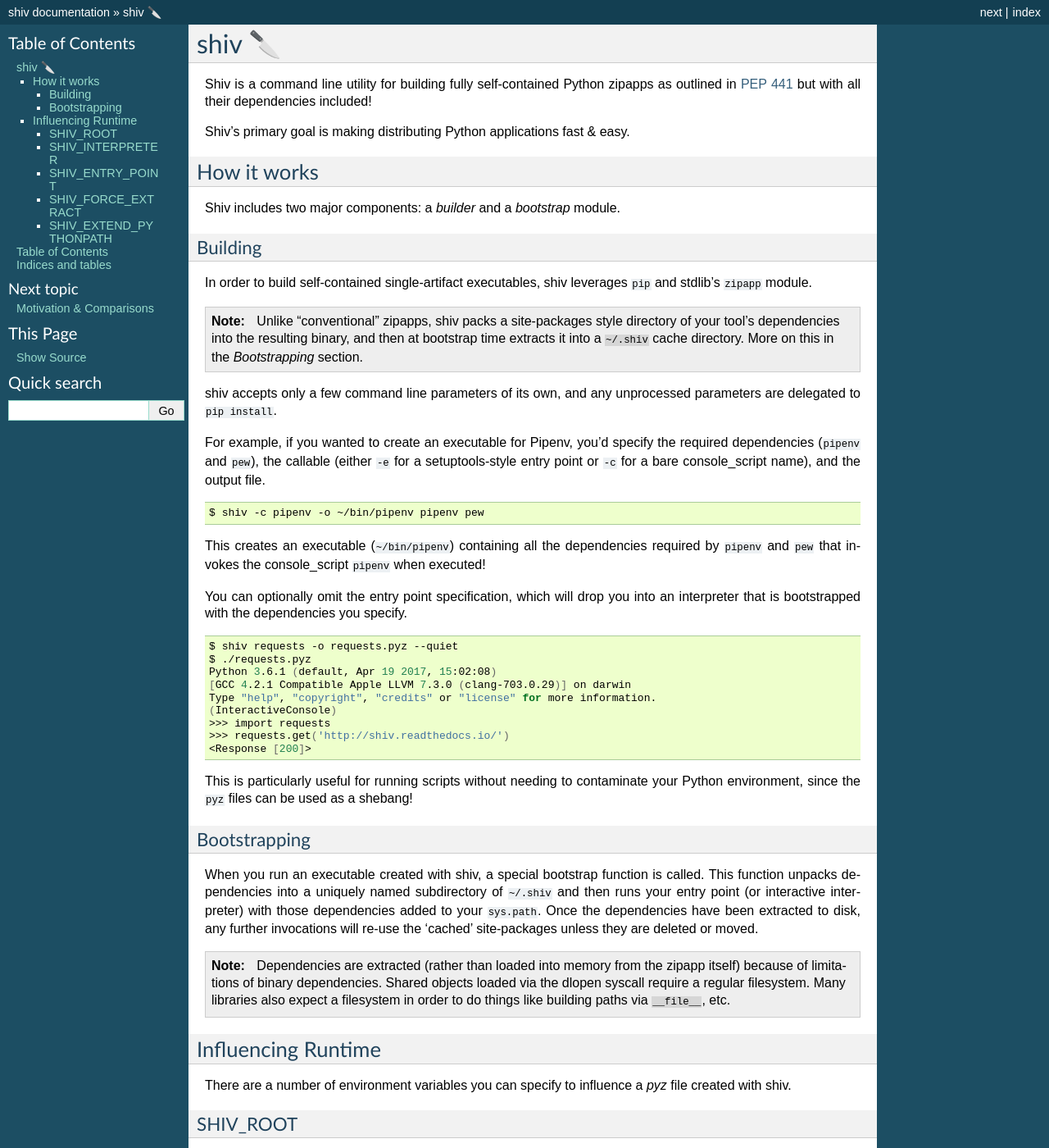
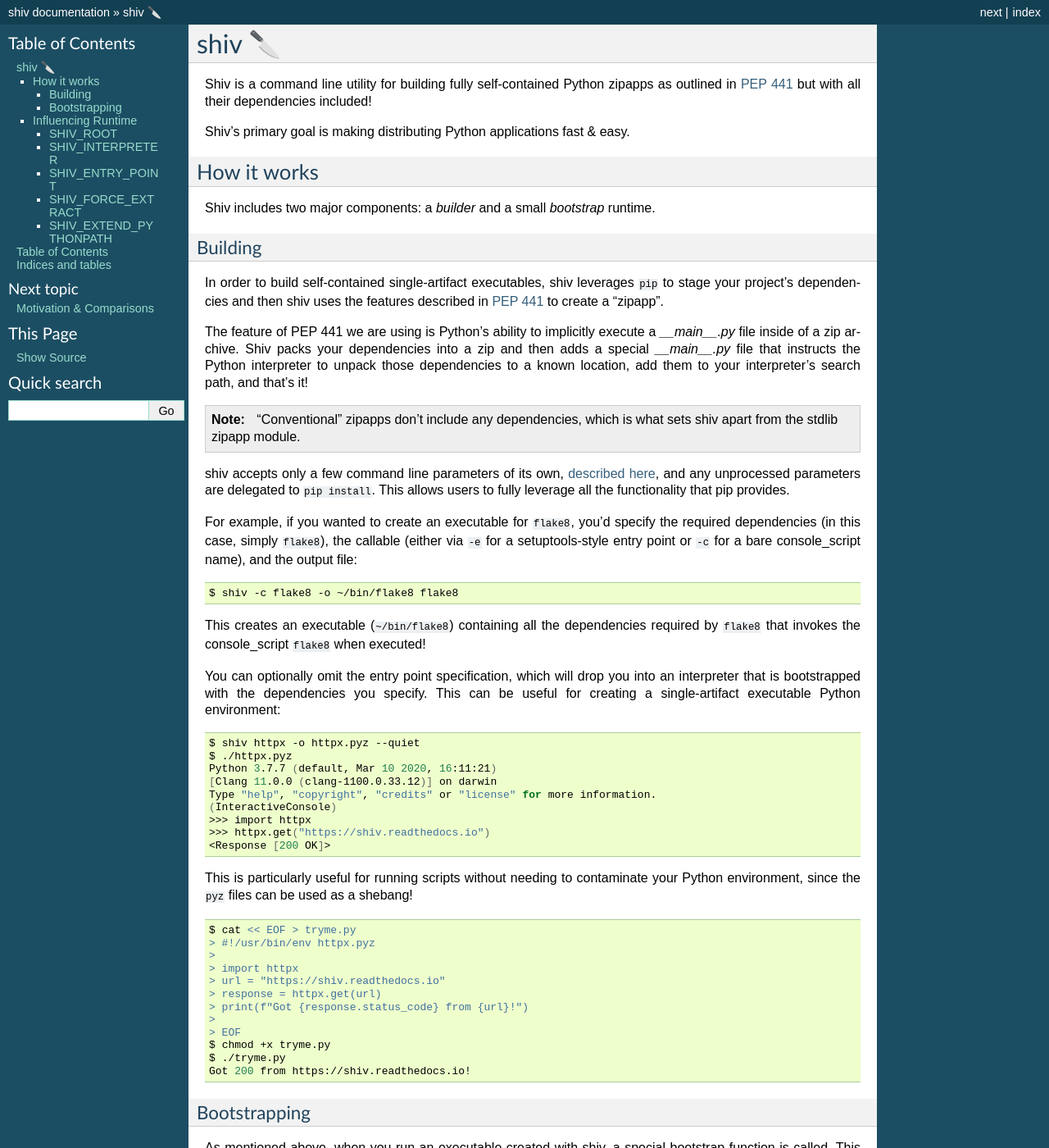
Before and after one commit to linkedin/shiv, a Sphinx documentation site: the page built from docs/index.rst, in a window 1280 px wide and 1400 px high. Shown: the whole window at 82% size. Built offline with Sphinx 7.4.7, drawn with Linux system fonts in a browser that asks for light colours; pages that are not in the unit, such as notebooks, are missing from menus; some of the changed text lies outside the part shown.

Commit message:
Adding "--no-modify" as a CLI arg to instruct the shiv runtime to raise an exception if the source files have been modified post-extraction.
Update some docs/readme

```diff
--- a/docs/index.rst
+++ b/docs/index.rst
@@ -9,78 +9,104 @@
 How it works
 ------------
 
-Shiv includes two major components: a *builder* and a *bootstrap* module.
+Shiv includes two major components: a *builder* and a small *bootstrap* runtime.
 
 Building
 ^^^^^^^^
 
-In order to build self-contained single-artifact executables, shiv leverages ``pip`` and stdlib's
-``zipapp`` module.
+In order to build self-contained single-artifact executables, shiv leverages ``pip`` to stage your project's dependencies
+and then shiv uses the features described in `PEP 441 <http://legacy.python.org/dev/peps/pep-0441/>`_ to create a "zipapp".
+
+The feature of PEP 441 we are using is Python's ability to implicitly execute a `__main__.py` file inside of a zip archive.
+Shiv packs your dependencies into a zip and then adds a special `__main__.py` file that instructs the Python interpreter to
+unpack those dependencies to a known location, add them to your interpreter's search path, and that's it!
 
 .. note::
-    Unlike "conventional" zipapps, shiv packs a site-packages style directory of your tool's
-    dependencies into the resulting binary, and then at bootstrap time extracts it into a ``~/.shiv``
-    cache directory. More on this in the `Bootstrapping` section.
+    "Conventional" zipapps don't include any dependencies, which is what sets shiv apart from the stdlib zipapp module.
 
-shiv accepts only a few command line parameters of its own, and any unprocessed parameters are
-delegated to ``pip install``.
+shiv accepts only a few command line parameters of its own, `described here <cli-reference>`_, and any unprocessed parameters are
+delegated to ``pip install``. This allows users to fully leverage all the functionality that pip provides.
 
-For example, if you wanted to create an executable for Pipenv, you'd specify the required
-dependencies (``pipenv`` and ``pew``), the callable (either ``-e`` for a setuptools-style entry
-point or ``-c`` for a bare console_script name), and the output file.
+For example, if you wanted to create an executable for ``flake8``, you'd specify the required
+dependencies (in this case, simply ``flake8``), the callable (either via ``-e`` for a setuptools-style entry
+point or ``-c`` for a bare console_script name), and the output file:
 
 .. code-block:: sh
 
-    $ shiv -c pipenv -o ~/bin/pipenv pipenv pew
+    $ shiv -c flake8 -o ~/bin/flake8 flake8
 
-This creates an executable (``~/bin/pipenv``) containing all the dependencies required by
-``pipenv`` and ``pew`` that invokes the console_script ``pipenv`` when executed!
+This creates an executable (``~/bin/flake8``) containing all the dependencies required by
+``flake8`` that invokes the console_script ``flake8`` when executed!
 
 You can optionally omit the entry point specification, which will drop you into an interpreter that
-is bootstrapped with the dependencies you specify.
+is bootstrapped with the dependencies you specify. This can be useful for creating a single-artifact executable
+Python environment:
 
 .. code-block:: sh
 
-    $ shiv requests -o requests.pyz --quiet
-    $ ./requests.pyz
-    Python 3.6.1 (default, Apr 19 2017, 15:02:08)
-    [GCC 4.2.1 Compatible Apple LLVM 7.3.0 (clang-703.0.29)] on darwin
+    $ shiv httpx -o httpx.pyz --quiet
+    $ ./httpx.pyz
+    Python 3.7.7 (default, Mar 10 2020, 16:11:21)
+    [Clang 11.0.0 (clang-1100.0.33.12)] on darwin
     Type "help", "copyright", "credits" or "license" for more information.
     (InteractiveConsole)
-    >>> import requests
-    >>> requests.get('http://shiv.readthedocs.io/')
-    <Response [200]>
+    >>> import httpx
+    >>> httpx.get("https://shiv.readthedocs.io")
+    <Response [200 OK]>
 
 This is particularly useful for running scripts without needing to contaminate your Python
 environment, since the ``pyz`` files can be used as a shebang!
 
+.. code-block:: sh
+
+    $ cat << EOF > tryme.py
+    > #!/usr/bin/env httpx.pyz
+    >
+    > import httpx
+    > url = "https://shiv.readthedocs.io"
+    > response = httpx.get(url)
+    > print(f"Got {response.status_code} from {url}!")
+    >
+    > EOF
+    $ chmod +x tryme.py
+    $ ./tryme.py
+    Got 200 from https://shiv.readthedocs.io!
+
 Bootstrapping
 ^^^^^^^^^^^^^
 
-When you run an executable created with shiv, a special bootstrap function is called. This function
-unpacks dependencies into a uniquely named subdirectory of ``~/.shiv`` and then runs your entry point
-(or interactive interpreter) with those dependencies added to your ``sys.path``. Once the
-dependencies have been extracted to disk, any further invocations will re-use the 'cached'
+As mentioned above, when you run an executable created with shiv, a special bootstrap function is called.
+This function unpacks dependencies into a uniquely named subdirectory of ``~/.shiv`` and then runs your entry point
+(or interactive interpreter) with those dependencies added to your interpreter's search path (``sys.path``).
+To improve performance, once the dependencies have been extracted to disk, any further invocations will re-use the 'cached'
 site-packages unless they are deleted or moved.
 
 .. note::
 
     Dependencies are extracted (rather than loaded into memory from the zipapp itself) because of
-    limitations of binary dependencies. Shared objects loaded via the dlopen syscall require a
-    regular filesystem. Many libraries also expect a filesystem in order to do things like building
-    paths via ``__file__``, etc.
+    limitations of binary dependencies. Just as an example, shared objects loaded via the dlopen syscall
+    require a regular filesystem.
+    Many libraries also expect a filesystem in order to do things like building paths via ``__file__`` (which
+    doesn't work when a module is imported from a zip), etc.
+    To learn more, check out this resource about the setuptools `"zip_safe" flag <https://setuptools.readthedocs.io/en/latest/setuptools.html#setting-the-zip-safe-flag/>`_.
 
 Influencing Runtime
 -------------------
 
-There are a number of environment variables you can specify to influence a `pyz` file created with
-shiv.
+Whenever you are creating a zipapp with ``shiv``, you can specify a few flags that influence the runtime.
+For example, the `-c/--console-script` and `-e/--entry-point` options already mentioned in this doc.
+To see the full list of command line options, see this page.
+
+In addition to options that are settable during zipapp creation, there are a number of environment variables
+you can specify to influence a zipapp created with shiv at run time.
 
 SHIV_ROOT
 ^^^^^^^^^
 
-This should be populated with a full path, it effectively overrides ``~/.shiv`` as the default base
-dir for shiv's extraction cache.
+This should be populated with a full path, it overrides ``~/.shiv`` as the default base dir for shiv's extraction cache.
+
+This is useful if you want to collect the contents of a zipapp to inspect them, or if you want to make a quick edit to
+a source file, but don't want to taint the extraction cache.
 
 SHIV_INTERPRETER
 ^^^^^^^^^^^^^^^^
@@ -90,6 +116,8 @@
 
 SHIV_ENTRY_POINT
 ^^^^^^^^^^^^^^^^
+
+.. note:: Same functionality as "-e/--entry-point" at build time
 
 This should be populated with a setuptools-style callable, e.g. "module.main:main". This will
 execute the pyz with whatever callable entry point you supply. Useful for sharing a single pyz
@@ -103,6 +131,8 @@
 
 SHIV_EXTEND_PYTHONPATH
 ^^^^^^^^^^^^^^^^^^^^^^
+
+.. note:: Same functionality as "-E/--extend-pythonpath" at build time.
 
 This is a boolean that adds the modules bundled into the zipapp into the ``PYTHONPATH`` environment
 variable. It is not needed for most applications, but if an application calls Python as a
--- a/setup.cfg
+++ b/setup.cfg
@@ -2,6 +2,7 @@
 max-line-length = 120
 max-complexity = 15
 exclude = docs test/package/setup.py
+extend-ignore = C901
 
 [tool:pytest]
 addopts = --ignore build/ --ignore dist/ test/
```
Also changed, not shown: README.md (+6 -6 lines), 9 other files.
